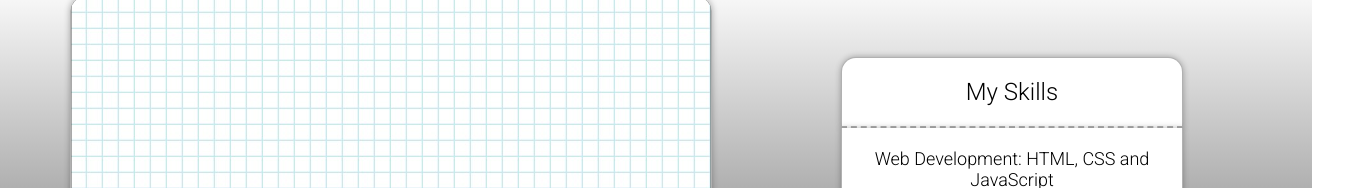
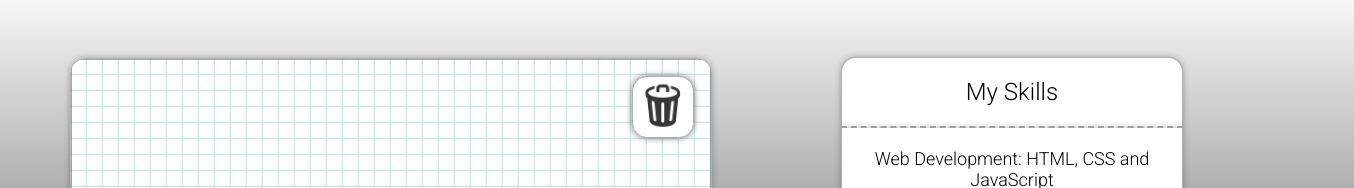
Before and after one commit to MitchCarothers/MC_Portfolio, a plain HTML site: page index.html in a window 1280 px wide. Shown: the part 543-731 px from the top of the page, 1354 px wide, since content can reach past the window. Drawn offline with Linux system fonts and the light colour scheme; animation ran at ten frames a second.

Commit message:
Added trash button in physics simulation

```diff
--- a/index.html
+++ b/index.html
@@ -1,6 +1,9 @@
 <!DOCTYPE html>
 <html>
   <head>
+    <meta http-equiv='cache-control' content='no-cache'>
+    <meta http-equiv='expires' content='0'>
+    <meta http-equiv='pragma' content='no-cache'>
     <title>Mitchell Carothers</title>
     <link rel="stylesheet" href="main.css">
     <script src="main.js" defer></script>
@@ -25,7 +28,9 @@
             team, developing sustainable long-term business solutions that create change.</p>
           <div class="page_button_container"><button class="page_button">View my Resume</button></div>
         </div>
-        <div id="physics"></div>
+        <div id="physics">
+          <div class="trash"><div class="trash_icon" id="trash"></div></div>
+        </div>
       </div>
       <div class="main_content_container main_right">
         <div class="profile_image_container">
--- a/main.css
+++ b/main.css
@@ -290,3 +290,34 @@ canvas {
   margin-top: 80px;
   box-shadow: 0 0 6px rgba(0, 0, 0, 0.3);
 }
+
+.trash {
+  user-select: none;
+  position: relative;
+  right: -100%;
+  top: 160px;
+}
+
+.trash_icon {
+  background-image: url("/images/trash.png");
+  background-size: 100%;
+  width: 60px;
+  height: 60px;
+  position: relative;
+  left: -80px;
+  background-color: white;
+  border-radius: 15px;
+  border-width: 1px;
+  border-style: solid;
+  border-color: rgb(177, 177, 177);
+  box-shadow: 0 0 6px rgba(0, 0, 0, 0.5);
+}
+
+.trash_icon:hover {
+  opacity: 88%;
+}
+
+.trash_icon:active {
+  opacity: 75%;
+  box-shadow: 0 0 4px rgba(0, 0, 0, 0.5) inset;
+}
--- a/physics.js
+++ b/physics.js
@@ -31,8 +31,10 @@ let mouse = Mouse.create(render.canvas);
 const mouseParams = {
     mouse: mouse,
     constraint: {
-      stiffness: 0.05,
-      damping: .8,
+      stiffness: 0.1,
+      angularStiffness: .5,
+      angularDamping: 1,
+      damping: 1,
       length: 0,
       render: {
         visible: false,
@@ -142,6 +144,13 @@ for (button in skillButtons) {
     });
 }
 
+// tool buttons
+let trashButton = document.getElementById("trash");
+trashButton.addEventListener("click", () => {
+    Composite.clear(engine.world, true);
+    Composite.add(engine.world, mouseConstraint);
+});
+
 // world boundaries
 let winHeight = render.options.height;
 let boundary = 60;
```
Also changed, not shown: images/trash.png (added).
